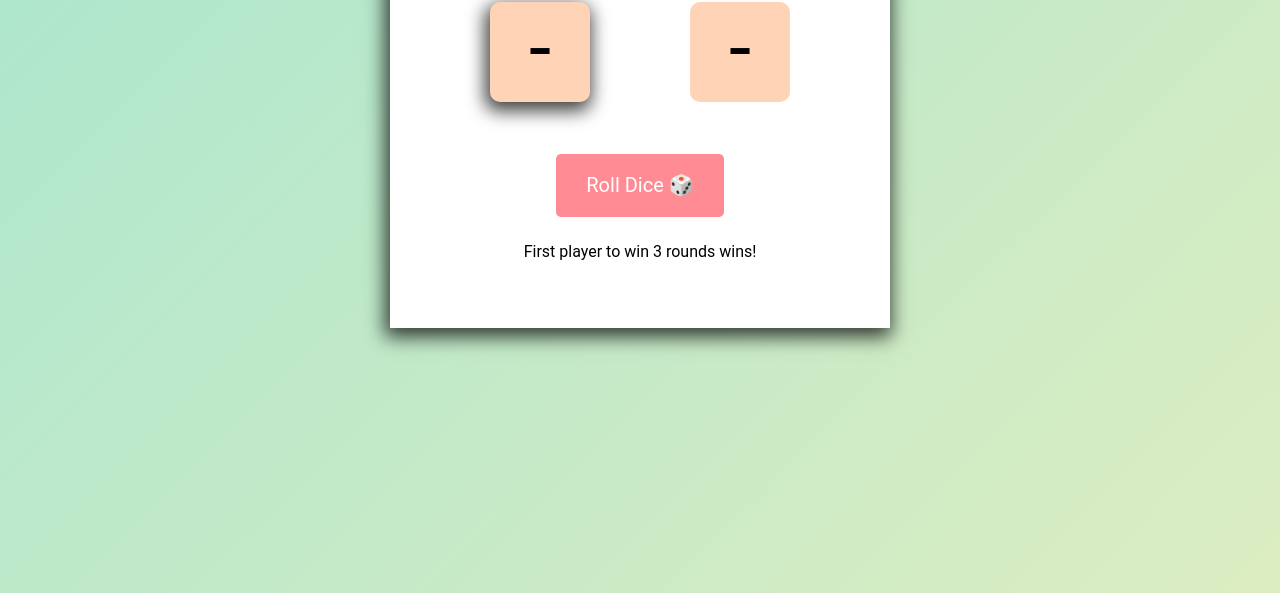
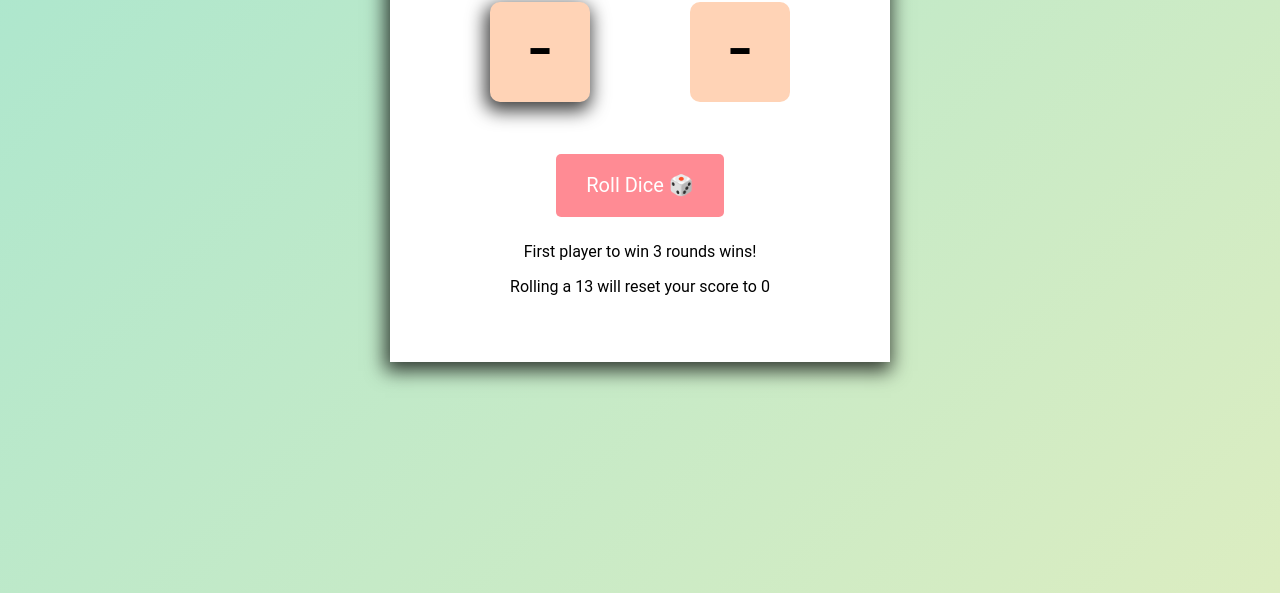
Before and after one commit to ElitistNoob/dicegame, a website built with webpack: page index.html in a window 1280 px wide. Shown: the part 257-850 px from the top of the page. Built offline with nearby package versions, Linux system fonts and the light colour scheme.

Commit message:
Update index.html

```diff
--- a/index.html
+++ b/index.html
@@ -38,6 +38,7 @@
         <button id="resetBtn">Reset Round 🔁</button>
         <button id="resetGameBtn">Reset Game 🔁</button>
         <p>First player to win 3 rounds wins!</p>
+        <p>Rolling a 13 will reset your score to 0</p>
     </div>
     <script src="index.js"></script>
 </body>
```
